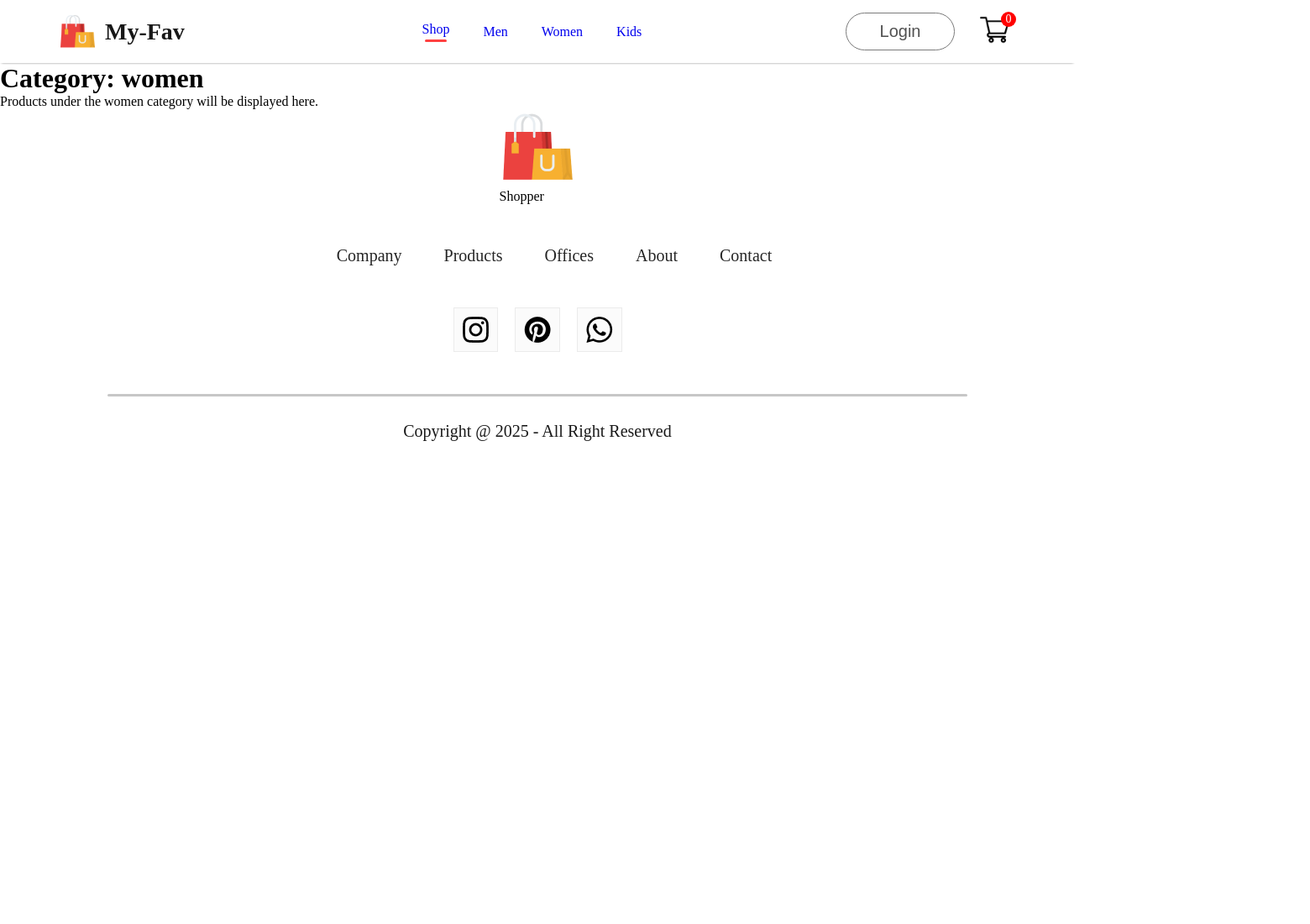
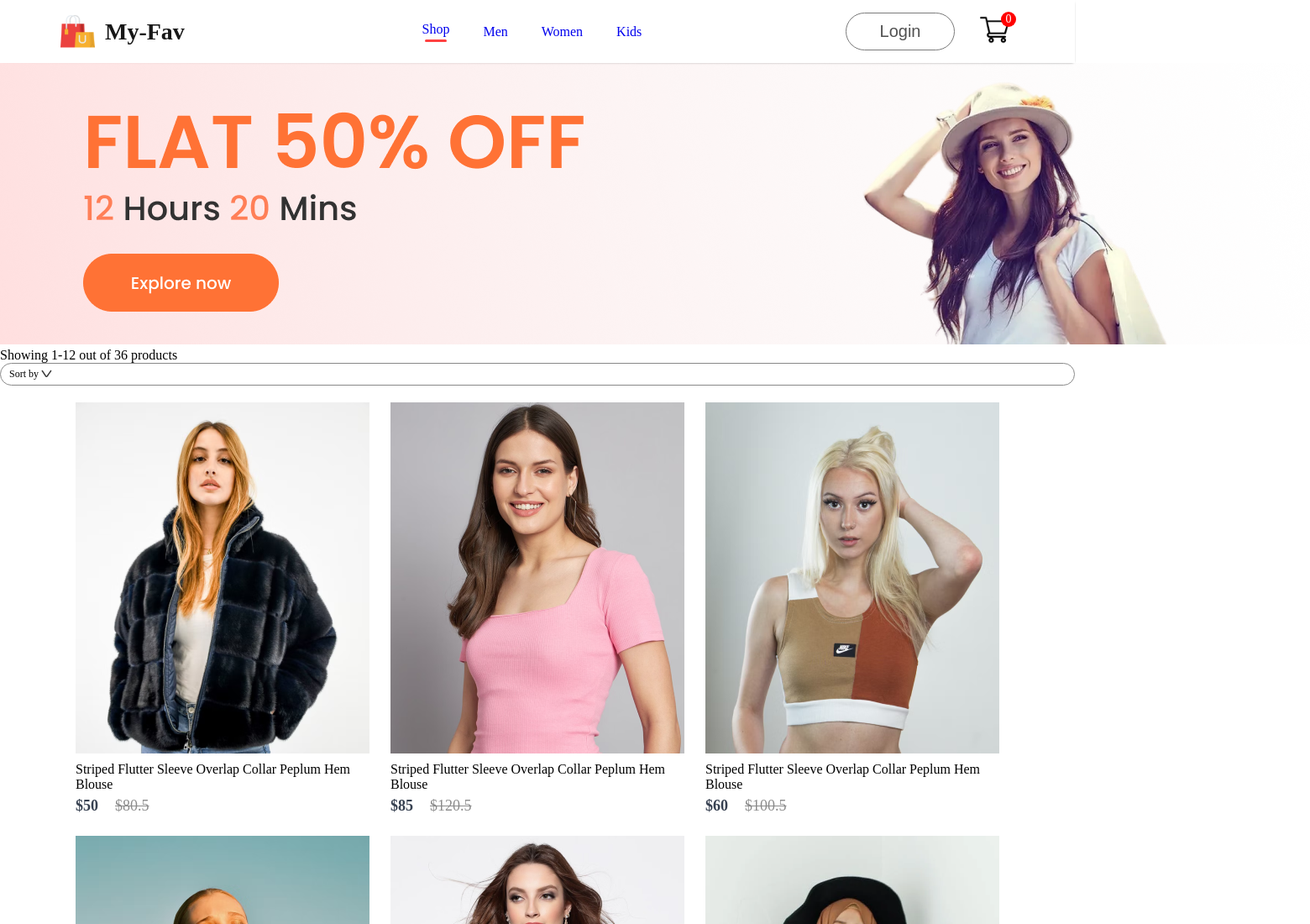
Before and after one commit to hanaalkadri/My-Fav, a React (Create React App) app: page /women in a window 1280 px wide. Shown: the top 1100 px of the page at 84% size, 1560 px wide, since content can reach past the window. Before the commit the page ends 800 px from the top, so only its background shows below. Built offline with nearby package versions, Linux system fonts and the light colour scheme.

Commit message:
Fix category filter in ShopCategory and render items by category

```diff
--- a/src/App.js
+++ b/src/App.js
@@ -1,7 +1,7 @@
 import './App.css';
 import { BrowserRouter, Routes, Route } from 'react-router-dom';
 
-import Navbar from './Components/Assets/Navbar/Navbar'; // ✅ تأكد من المسار الصحيح
+import Navbar from './Components/Assets/Navbar/Navbar';
 
 import Shop from './Pages/Shop';
 import ShopCategory from './Pages/ShopCategory';
@@ -9,16 +9,18 @@
 import Cart from './Pages/Cart';
 import LoginSignup from './Pages/LoginSignup';
 import Footer from './Components/Footer/Footer';
-
+import men_banner from './Components/Assets/banner_mens.png';
+import women_banner from './Components/Assets/banner_women.png';
+import kids_banner from './Components/Assets/banner_kids.png';
 function App() {
   return (
     <BrowserRouter>
       <Navbar />
       <Routes>
         <Route path='/' element={<Shop />} />
-        <Route path='/men' element={<ShopCategory category="men" />} />
-        <Route path='/women' element={<ShopCategory category="women" />} />
-        <Route path='/kids' element={<ShopCategory category="kids" />} />
+        <Route path='/men' element={<ShopCategory banner={men_banner} category="men" />} />
+        <Route path='/women' element={<ShopCategory banner={women_banner} category="women" />} />
+        <Route path='/kids' element={<ShopCategory banner={kids_banner} category="kid" />} />
         <Route path='/product/:productId' element={<Product />} />
         <Route path='/cart' element={<Cart />} />
         <Route path='/login' element={<LoginSignup />} />
--- /dev/null
+++ b/src/Context/ShopContext.jsx
@@ -0,0 +1,19 @@
+import React, { createContext } from "react";
+import all_Product from "../Components/Assets/all_product";
+
+
+
+
+export const ShopContext= createContext(null);
+
+const ShopContextProvider = (props) =>{
+    const contextValue={all_Product}
+
+    return(
+        <ShopContext.Provider value={contextValue}>
+            {props.children}
+        </ShopContext.Provider>
+    )
+
+}
+export default ShopContextProvider;
--- a/src/Pages/ShopCategory.jsx
+++ b/src/Pages/ShopCategory.jsx
@@ -1,10 +1,44 @@
-import React from 'react';
+import React, { useContext } from 'react';
+import './CSS/ShopCategory.css';
+import { ShopContext } from '../Context/ShopContext';
+import dropdown_icon from '../Components/Assets/dropdown_icon.png';
+import Item from '../Components/Item/item';
 
-const ShopCategory = ({ category }) => {
+const ShopCategory = (props) => {
+  const { all_Product } = useContext(ShopContext);
+
   return (
-    <div>
-      <h1>Category: {category}</h1>
-      <p>Products under the {category} category will be displayed here.</p>
+    <div className='shop-category'>
+      <img src={props.banner} alt="" />
+      <div className="shopcategoru-indexSort">
+        <p>
+          <span>
+            Showing 1-12 out of 36 products
+          </span>
+        </p>
+        <div className="shopcategory-sort">
+          Sort by <img src={dropdown_icon} alt="" />
+        </div>
+      </div>
+
+      <div className="shopcategory-products">
+        {all_Product.map((item, i) => {
+          if (props.category === item.category) {
+            return (
+              <Item
+                key={i}
+                id={item.id}
+                name={item.name}
+                image={item.image}
+                new_price={item.new_price}
+                old_price={item.old_price}
+              />
+            );
+          } else {
+            return null;
+          }
+        })}
+      </div>
     </div>
   );
 };
--- a/src/index.js
+++ b/src/index.js
@@ -2,10 +2,11 @@
 import ReactDOM from 'react-dom/client';
 import App from './App';
 import './index.css'; // لو كان عندك ملف CSS عام
+import ShopContextProvider from './Context/ShopContext';
 
 const root = ReactDOM.createRoot(document.getElementById('root'));
 root.render(
-  <React.StrictMode>
+  <ShopContextProvider>
     <App />
-  </React.StrictMode>
+  </ShopContextProvider>
 );
```
